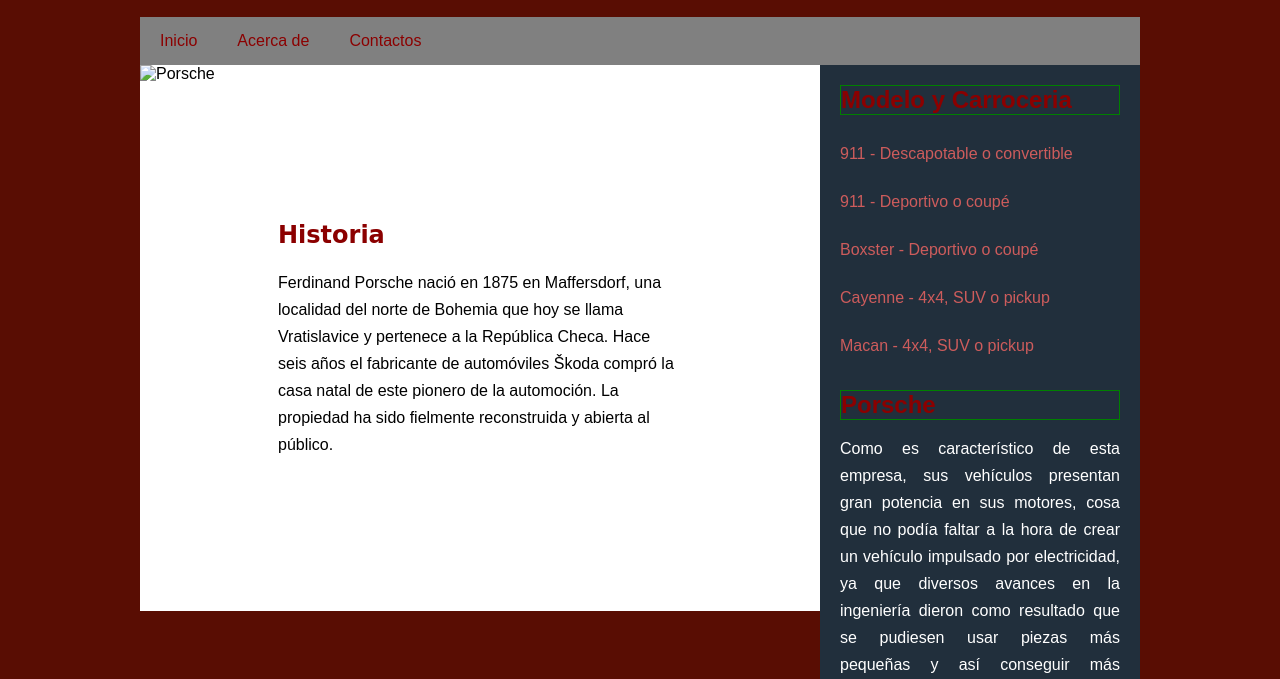
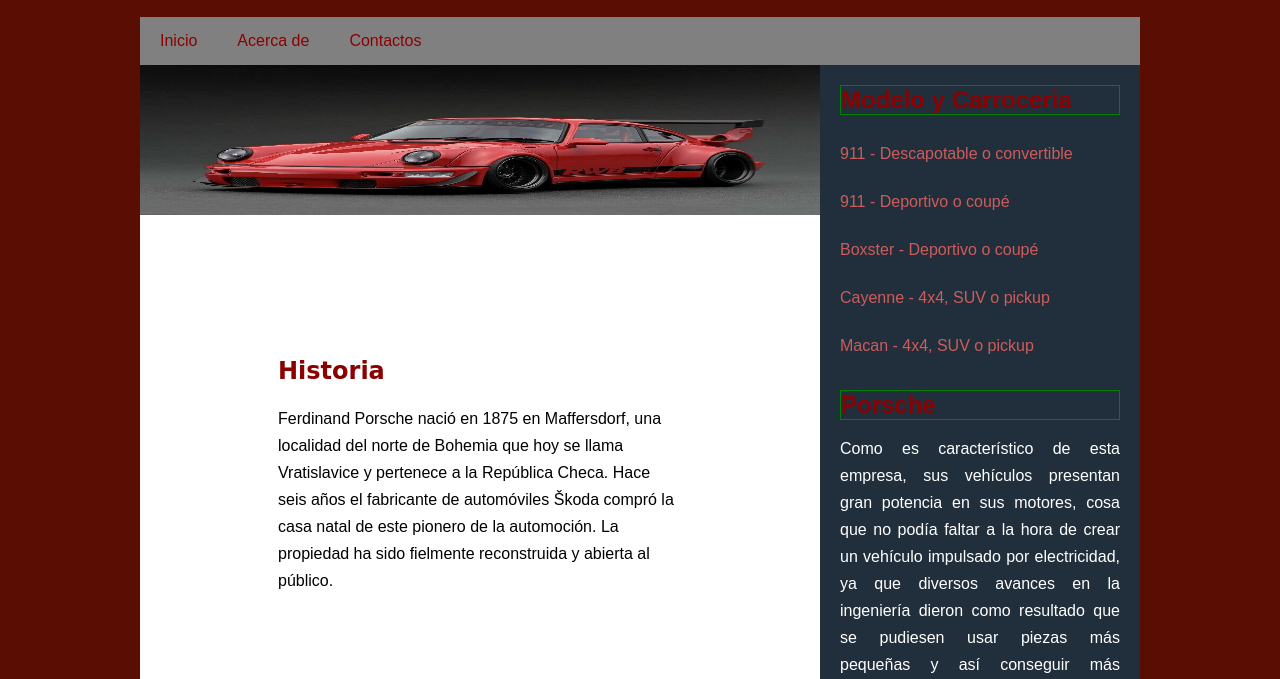
Before and after one commit to JOVANIXCI/PaginaWebJovani, a plain HTML site: page index.html in a window 1280 px wide. Shown: the part 121-800 px from the top of the page. Drawn offline with Linux system fonts and the light colour scheme; files that its build step writes are made by us from their sources.

Commit message:
Update index.html

```diff
--- a/index.html
+++ b/index.html
@@ -5,7 +5,7 @@
 	<meta name="viewport" content="width=device-width, initial-scale=1">
 	<title>Layout Jovani</title>
 	<link rel="stylesheet" type="text/css" href="css/estilos.css">
-	<link rel="icon" type="image/png" href="img/favicon-32x32.png">
+	<link rel="icon" type="image/png" href="favicon-32x32.png">
 </head>
 <body>
 	<h1>Porsche</h1>
@@ -21,7 +21,7 @@
 	</header>
 
 	<section class="main">
-			<div class="imagen"> <img src="img/p8.jpg "width="200" height="150" alt="Porsche">
+			<div class="imagen"> <img src="p8.jpg "width="200" height="150" alt="Porsche">
 			</div>
 
 			<section class="post">
```
